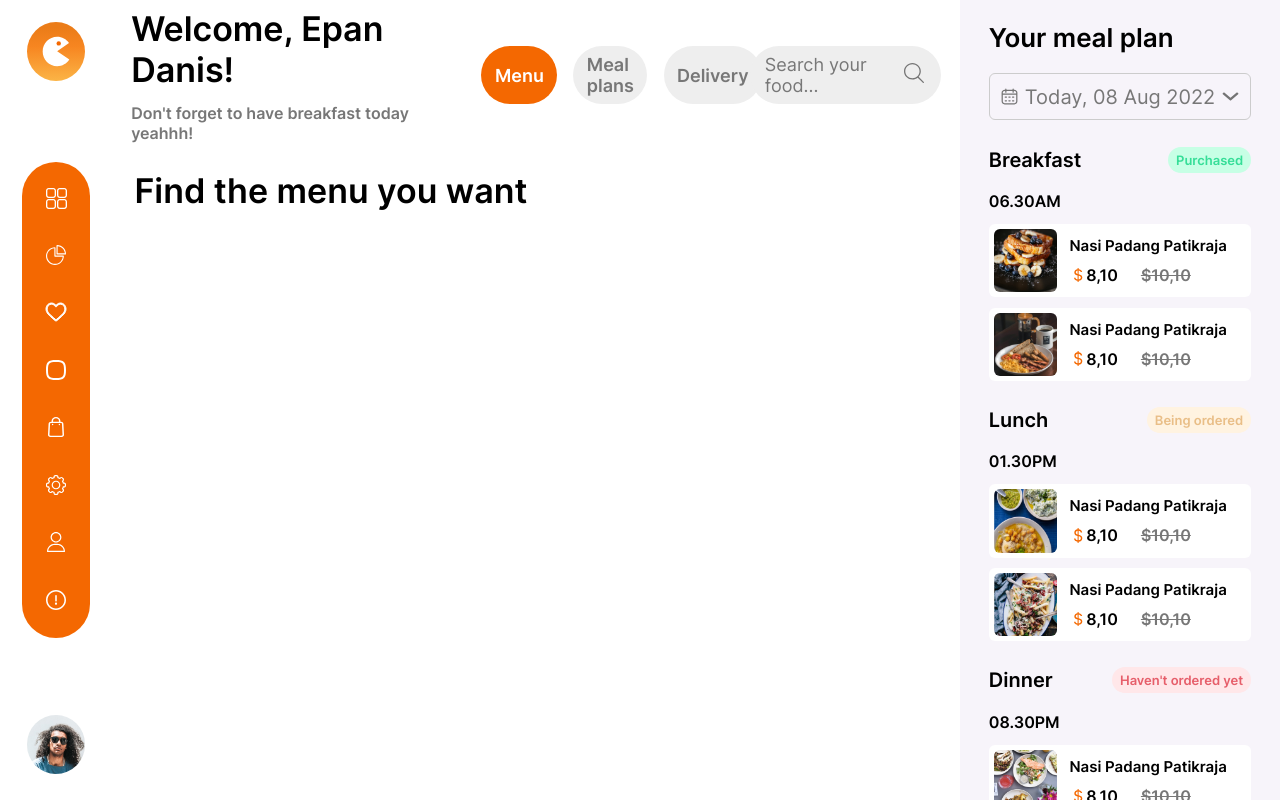
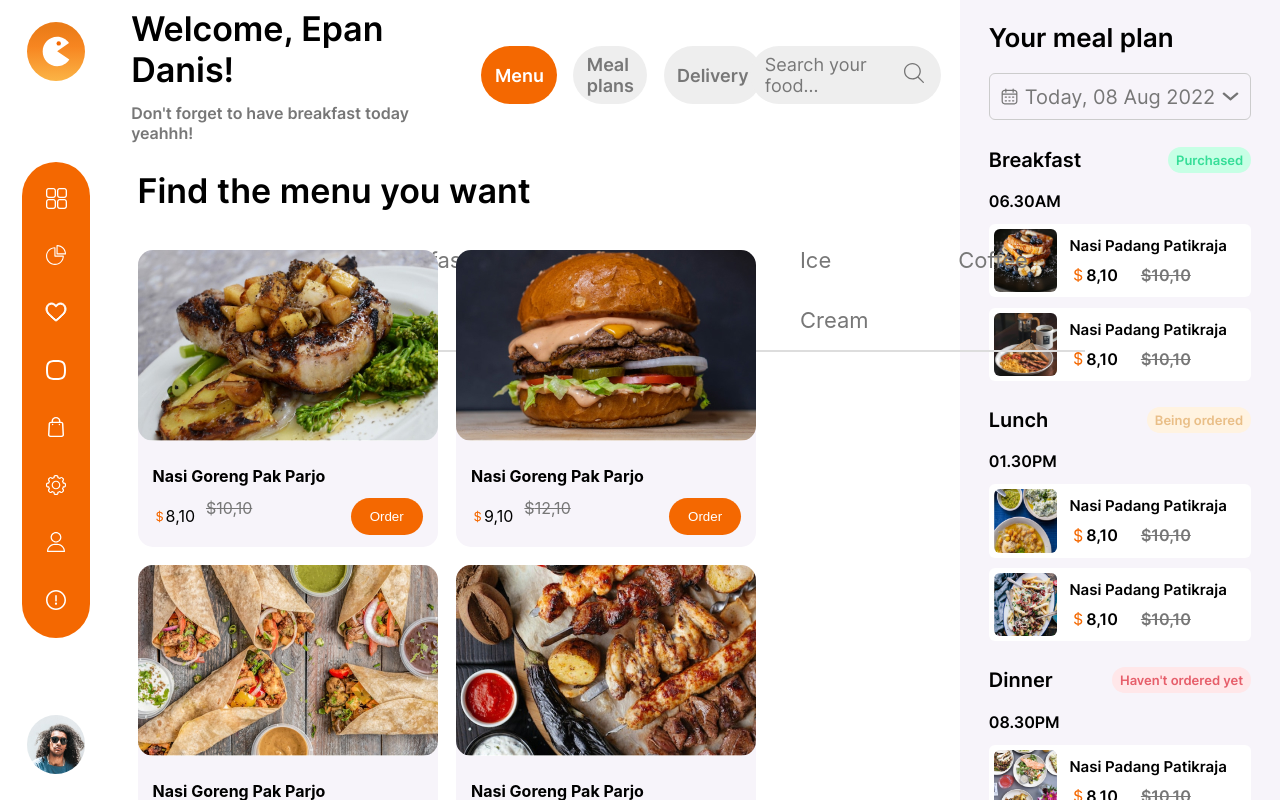
Before and after one commit to spaceofmariya/Task-2, a React (Create React App) app: page /menu in a window 1280 px wide. Shown: the top 800 px of the page. Built offline with nearby package versions, Linux system fonts and the light colour scheme.

Commit message:
spotlight menu bar added

```diff
--- a/src/App.js
+++ b/src/App.js
@@ -12,7 +12,12 @@ import Cart from './components/screens/Cart'
 import Settings from './components/screens/Settings'
 import Profile from './components/screens/Profile'
 import Support from './components/screens/Support'
-import Recommended from './components/screens/inner-screens/Recommended';
+import Recommended from './components/screens/inner-screens/Recommended'
+import Breakfast from './components/screens/inner-screens/Breakfast'
+import Lunch from './components/screens/inner-screens/Lunch'
+import Dinner from './components/screens/inner-screens/Dinner'
+import IceCream from './components/screens/inner-screens/IceCream'
+import Coffee from './components/screens/inner-screens/Coffee'
 
 function App() {
   return (
@@ -26,16 +31,24 @@ function App() {
         </div>
         <Routes>
           <Route path="/" element={<Menu />} />
-          <Route path="/menu" element={<Menu />} />
-          <Route path="/foodSite" element={<FoodSite />} />
-          <Route path="/favourites" element={<Favourites />} />
-          <Route path="/whiteCard" element={<WhiteCard />} />
-          <Route path="/cart" element={<Cart />} />
-          <Route path="/settings" element={<Settings />} />
-          <Route path="/profile" element={<Profile />} />
-          <Route path="/support" element={<Support />} />
+          <Route path="menu" element={<Menu />}>
+            <Route index element={<Recommended />} />
+            <Route path="recommended" element={<Recommended />} />
+            <Route path="breakfast" element={<Breakfast />} />
+            <Route path="lunch" element={<Lunch />} />
+            <Route path="dinner" element={<Dinner />} />
+            <Route path="iceCream" element={<IceCream />} />
+            <Route path="coffee" element={<Coffee />} />
+          </Route>
+          <Route path="foodSite" element={<FoodSite />} />
+          <Route path="favourites" element={<Favourites />} />
+          <Route path="whiteCard" element={<WhiteCard />} />
+          <Route path="cart" element={<Cart />} />
+          <Route path="settings" element={<Settings />} />
+          <Route path="profile" element={<Profile />} />
+          <Route path="support" element={<Support />} />
         </Routes>
-        <Recommended />
+        {/* <Recommended /> */}
       </Router>
     </div>
 
--- a/src/components/css/Meals.css
+++ b/src/components/css/Meals.css
@@ -1,5 +1,8 @@
 .Recommended {
     width: 72vw;
+    position:absolute;
+    top: 250px;
+    left: 8.6rem;
     /* margin: 0 auto; */
 }
 .Recommended .foodItem {
--- a/src/components/css/Menu.css
+++ b/src/components/css/Menu.css
@@ -1,10 +1,22 @@
 .Menu {
     position: absolute;
     top: 170px;
-    left: 8.4rem;
+    left: 8.6rem;
     font-size: 50px;
+    width: 74%;
 }
 h3 {
     font-family: 'Inter-SemiBold';
     font-size: 34px;
 }
+.mealsNav {}
+.mealsNav nav {}
+.mealsNav nav ul {
+    display: flex;
+    width: 100%;
+    border-bottom: 2px solid #ddd;
+}
+.mealsNav nav ul li {
+    margin-right: 5%;
+    padding: 1%;
+}
--- a/src/components/screens/Menu.js
+++ b/src/components/screens/Menu.js
@@ -1,11 +1,27 @@
 import React from 'react'
 import '../css/Menu.css'
+import { NavLink, Outlet } from 'react-router-dom'
 
 function Menu() {
   return (
+    <>
     <div className='Menu'>
       <h3>Find the menu you want</h3>
+      <div className='mealsNav'>
+        <nav>
+          <ul>
+            <li><NavLink to="recommended" style={{color:"#777", textDecoration:"none", fontSize:"22px"}}>Recommended</NavLink></li>
+            <li><NavLink to="breakfast" style={{color:"#777", textDecoration:"none", fontSize:"22px"}}>Breakfast</NavLink></li>
+            <li><NavLink to="lunch" style={{color:"#777", textDecoration:"none", fontSize:"22px"}}>Lunch</NavLink></li>
+            <li><NavLink to="dinner" style={{color:"#777", textDecoration:"none", fontSize:"22px"}}>Dinner</NavLink></li>
+            <li><NavLink to="iceCream" style={{color:"#777", textDecoration:"none", fontSize:"22px"}}>Ice Cream</NavLink></li>
+            <li><NavLink to="coffee" style={{color:"#777", textDecoration:"none", fontSize:"22px"}}>Coffee</NavLink></li>
+          </ul>
+        </nav>
+      </div>
     </div>
+    <Outlet />
+    </>
   )
 }
 
--- a/src/components/screens/inner-screens/Breakfast.js
+++ b/src/components/screens/inner-screens/Breakfast.js
@@ -0,0 +1,11 @@
+import React from 'react'
+
+function Breakfast() {
+  return (
+    <div>
+      <h1>Breakfast</h1>
+    </div>
+  )
+}
+
+export default Breakfast
--- a/src/components/screens/inner-screens/Coffee.js
+++ b/src/components/screens/inner-screens/Coffee.js
@@ -0,0 +1,11 @@
+import React from 'react'
+
+function Coffee() {
+  return (
+    <div>
+      <h1>Coffee</h1>
+    </div>
+  )
+}
+
+export default Coffee
--- a/src/components/screens/inner-screens/Dinner.js
+++ b/src/components/screens/inner-screens/Dinner.js
@@ -0,0 +1,11 @@
+import React from 'react'
+
+function Dinner() {
+  return (
+    <div>
+      <h1>Dinner</h1>
+    </div>
+  )
+}
+
+export default Dinner
--- a/src/components/screens/inner-screens/IceCream.js
+++ b/src/components/screens/inner-screens/IceCream.js
@@ -0,0 +1,11 @@
+import React from 'react'
+
+function IceCream() {
+  return (
+    <div>
+      <h1>IceCream</h1>
+    </div>
+  )
+}
+
+export default IceCream
--- a/src/components/screens/inner-screens/Lunch.js
+++ b/src/components/screens/inner-screens/Lunch.js
@@ -0,0 +1,11 @@
+import React from 'react'
+
+function Lunch() {
+  return (
+    <div>
+      <h1>Lunch</h1>
+    </div>
+  )
+}
+
+export default Lunch
```
